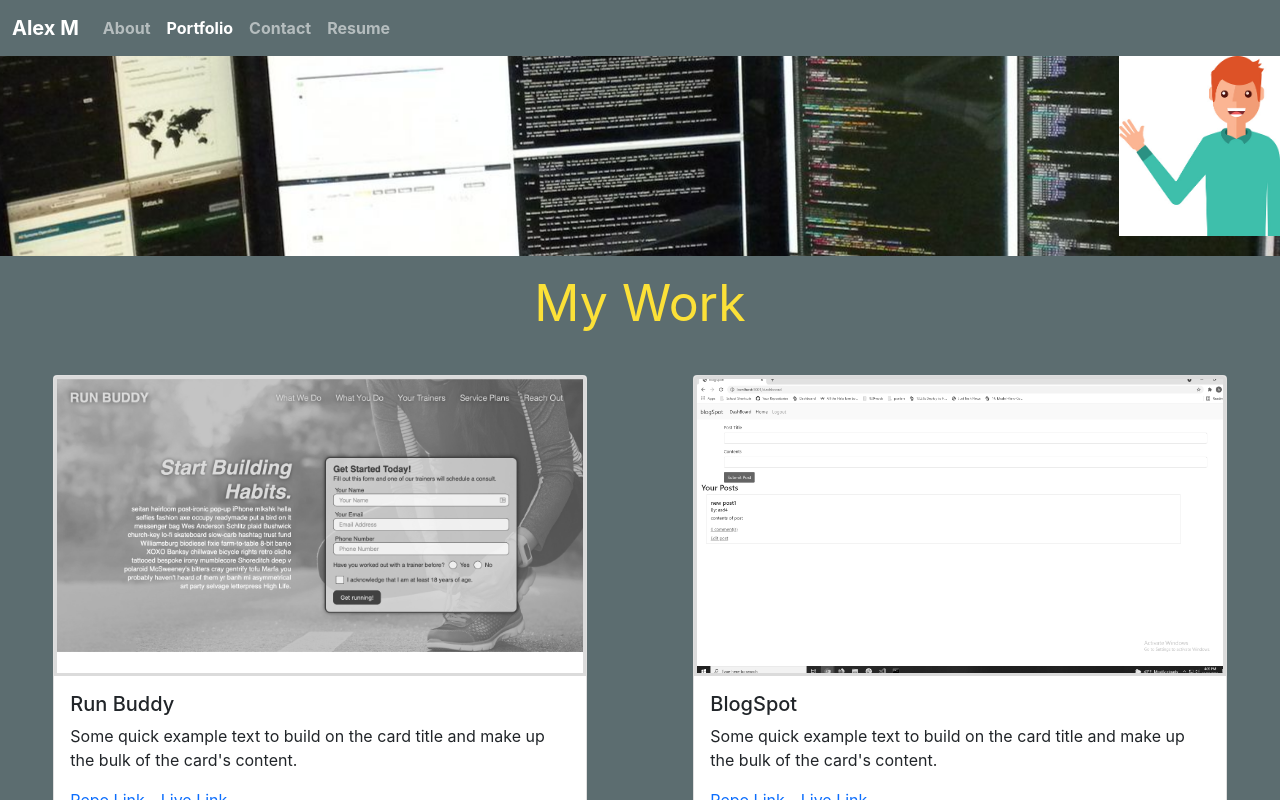
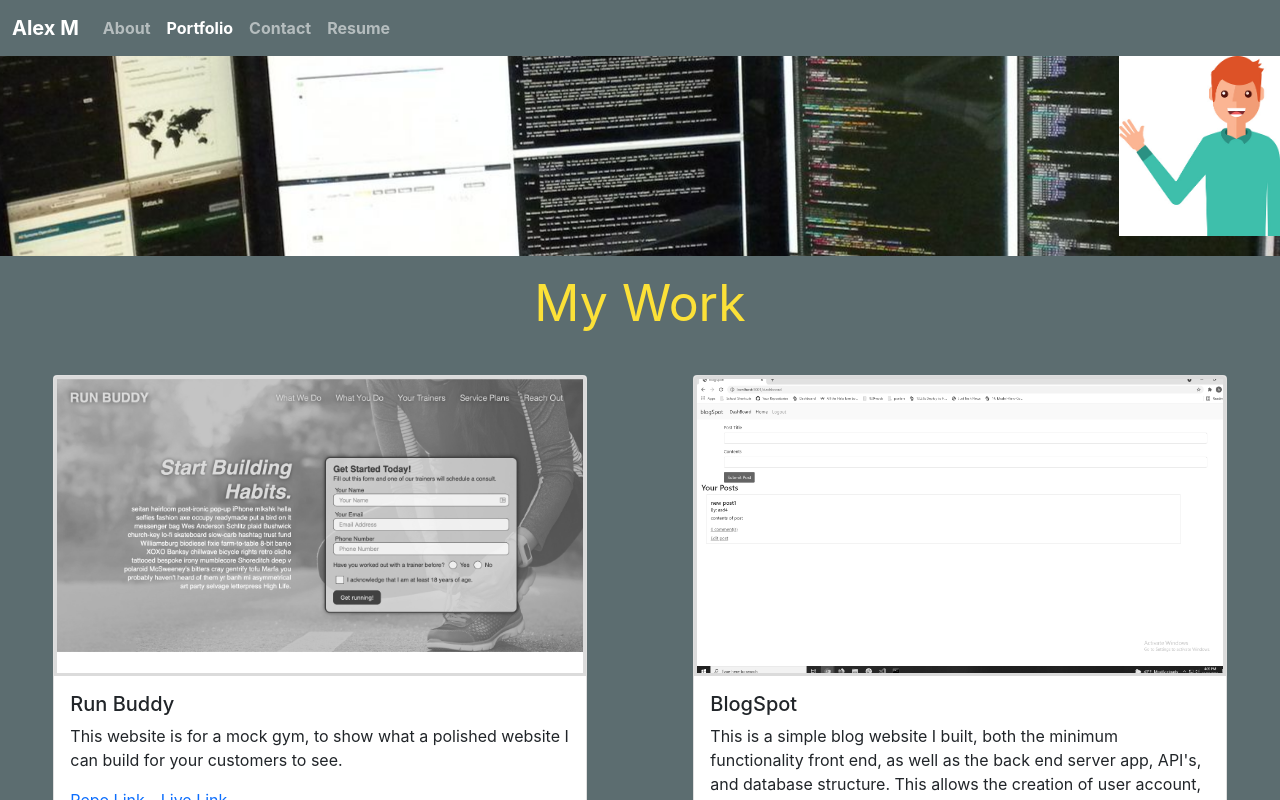
Before and after one commit to alexm1937/my-react-showcase, a React (Create React App) app: page / in a window 1280 px wide. Both pictures are taken after a click on the link "Portfolio". Shown: the top 800 px of the page. Built offline with nearby package versions, Linux system fonts and the light colour scheme.

Commit message:
added descriptions to projects and proj component rendering. Added comments and minor code clean

```diff
--- a/src/App.js
+++ b/src/App.js
@@ -5,6 +5,7 @@ import ContactForm from './components/Contact'; //contact page
 import Portfolio from './components/Portfolio'; //Portfolio page (with project components)
 import Resume from './components/Resume'; //resume
 import Footer from './components/Footer'; //footer
+// imports below are props drilled down to/for project component
 import img1 from "./assets/imgs/what-song.png";
 import img6 from "./assets/imgs/readme.png";
 import img5 from "./assets/imgs/hourly-planner.png";
@@ -33,56 +34,62 @@ function App() {
       img: img3,
       title: 'Run Buddy',
       appLink: 'https://alexm1937.github.io/run-buddy/',
-      repoLink: 'https://github.com/alexm1937/run-buddy'
+      repoLink: 'https://github.com/alexm1937/run-buddy',
+      description: 'This website is for a mock gym, to show what a polished website I can build for your customers to see.'
     },
     {
       img: img2,
       title: 'BlogSpot',
       appLink: 'https://infinite-dawn-27184.herokuapp.com/',
-      repoLink: 'https://github.com/alexm1937/blogSpot'
+      repoLink: 'https://github.com/alexm1937/blogSpot',
+      description: "This is a simple blog website I built, both the minimum functionality front end, as well as the back end server app, API's, and database structure. This allows the creation of user account, logging in and out, as well as posting, commenting on other posts, editting and deleting. This app is deployed live; you can see how it works for yourself. Built using node.js, mysql, sequelize and express primarily."
     },
     {
       img: img1,
       title: 'What Is That Song',
       appLink: 'https://alexm1937.github.io/what-is-that-song/',
-      repoLink: 'https://github.com/alexm1937/what-is-that-song'
+      repoLink: 'https://github.com/alexm1937/what-is-that-song',
+      description: 'This was a school group project I built with a partner. We had to use and interact with a third party server API. We built this front end web application to search for songs, and give us information such as the album, lyrcics and more, in a clean and easy to use package.'
     },
     {
       img: img4,
       title: 'GameSpotBlog',
       appLink: 'https://tranquil-tor-89831.herokuapp.com/',
-      repoLink: 'https://github.com/alexm1937/gameSpotBlog'
+      repoLink: 'https://github.com/alexm1937/gameSpotBlog',
+      description: "Here is another group project I built with 3 other partners. We created the entirety from the front end, to the back end server and API's using node.js, express, mysql and sequelize primarily, allowing very similiar functions to my own personal blog above."
     },
     {
       img: img5,
       title: 'Hourly Work Planner',
       appLink: 'https://alexm1937.github.io/hourly-work-planner/',
-      repoLink: 'https://github.com/alexm1937/hourly-work-planner'
+      repoLink: 'https://github.com/alexm1937/hourly-work-planner',
+      description: 'This is a simple Javascript based application I built. It it very much what the name indicates: an hourly work planner. There are 8 slots: One for each hour of a typical 9am to 5pm office job. Enter, save, edit and delete tasks, and these are stored in the browsers localstorage.'
     },
     {
       img: img6,
       title: 'ReadMe-Generator',
       appLink: 'https://watch.screencastify.com/v/xOA9DzGpCk6acVz6sZGn',
-      repoLink: 'https://github.com/alexm1937/ReadMe-Generator'
+      repoLink: 'https://github.com/alexm1937/ReadMe-Generator',
+      description: "This is a command line application I built to speed up my development time. README files are essential to any project; many of them include much of the same information in a similiar format. This app asks questions, you type and enter the answsers, and a readme will be generate!"
     }
   ]);
-  //hooks and state of project (hover or not)
-
 
   //returns html body
   return (
     <div>
       <Header
-      //props going to header and nav
+      //props (sections) and hooks going to header and then to nav
       sections = {sections}
       setCurrentSection={setCurrentSection}
       currentSection={currentSection}
       ></Header>
 
       <main>
+        {/* if statements to check if objs in sectionsArr[at given Arr position] are equal to currentSection{}.
+        If match, render component */}
         { currentSection === sections[0] && <About></About> }
         { currentSection === sections[1] && <Portfolio
-        //props for portfolio and proj components:
+        //props for portfolio / proj components:
         projects = {projects}
         ></Portfolio> }
         { currentSection === sections[2] && <ContactForm></ContactForm> }
--- a/src/components/Header/index.js
+++ b/src/components/Header/index.js
@@ -17,7 +17,6 @@ function Header(props) {
                 currentSection={currentSection}
             ></Nav>
             <figure className="only-best">
-            {/* <h2>Only The Best!</h2> */}
             <img src={avatart} alt='avatar image' className="avatart"></img>
             </figure>
         </div>
--- a/src/components/Portfolio/index.js
+++ b/src/components/Portfolio/index.js
@@ -6,7 +6,6 @@ function Portfolio(props) {
 
     return (
     <div className="bg-2">
-        {/* <section className="work my-0" id="work"> */}
         <section className="work my-0" id="work">
         My Work
         </section>
--- a/src/components/Project/index.js
+++ b/src/components/Project/index.js
@@ -20,7 +20,7 @@ function Project(props) {
             {/* rest of card: */}
             <div className="card-body">
             <h5 className="card-title">{project.title}</h5>
-            <p className="card-text">Some quick example text to build on the card title and make up the bulk of the card's content.</p>
+            <p className="card-text">{project.description}</p>
             <a href={project.repoLink} target="_blank" className="card-link">Repo Link</a>
             <a href={project.appLink} target="_blank" className="card-link">Live Link</a>
             </div>
--- a/src/index.css
+++ b/src/index.css
@@ -68,7 +68,7 @@ background-color: #d9d9d9;
   border: 3px solid #d9d9d9;
 }
 
-/* hover effct on portfolio imgs on desktop browsers */
+/* hover effct on portfolio imgs on larger (desktops) browsers */
 @media only screen and (min-width: 992px) {
   .img-list {
     border: 3px solid #fce138;
```
